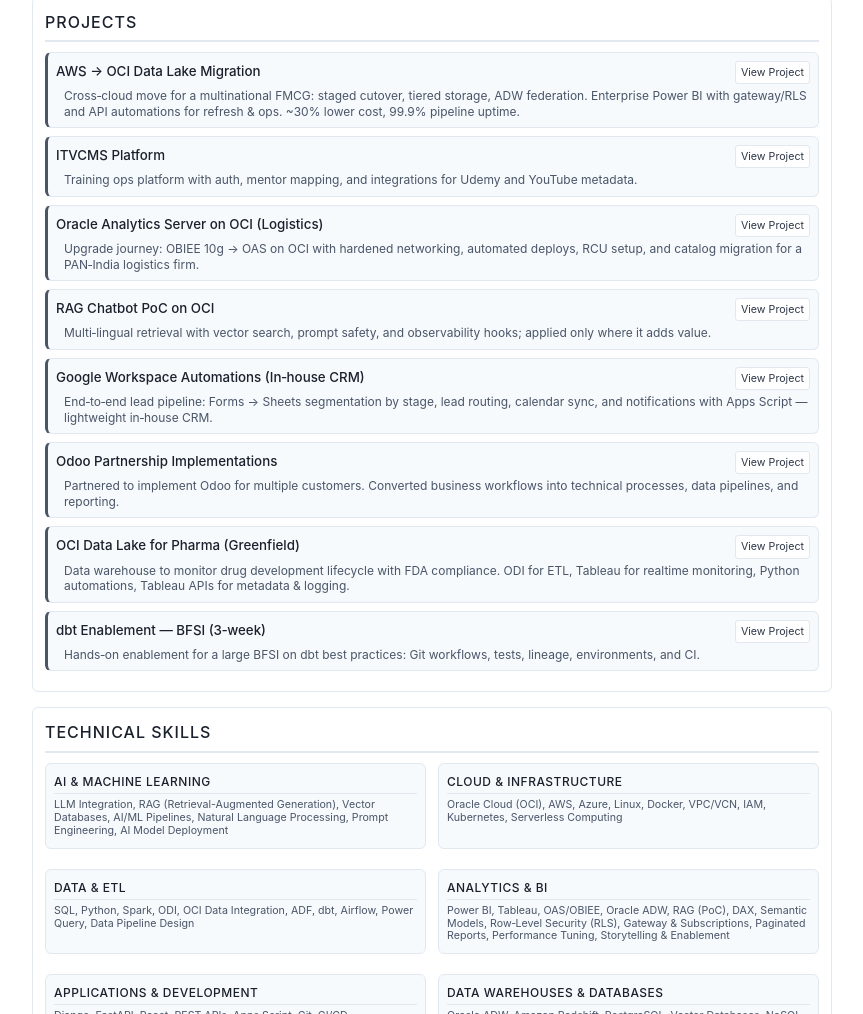
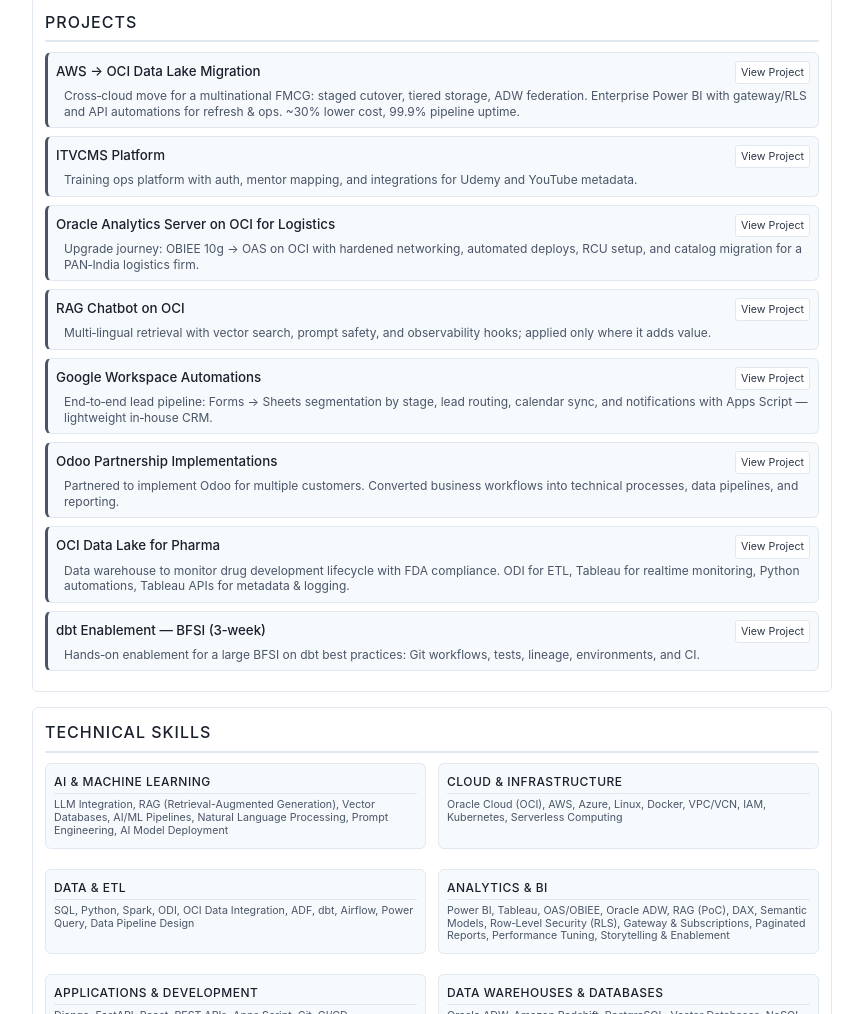
Before and after one commit to kalepratik/my-portfolio, a website: page resume/resume.html in a window 1280 px wide. Shown: the part 1619-2633 px from the top of the page, without its empty margins (208-1071 px from the left). Drawn offline with Linux system fonts and the light colour scheme.

Commit message:
content(projects): update project titles - remove Greenfield, In-house CRM, PoC; change Logistics format

```diff
--- a/resume/resume.html
+++ b/resume/resume.html
@@ -622,21 +622,21 @@
             </div>
             <div class="project-item">
                 <div class="project-header">
-                    <div class="project-title">Oracle Analytics Server on OCI (Logistics)</div>
+                    <div class="project-title">Oracle Analytics Server on OCI for Logistics</div>
                     <a href="https://kpratik64.github.io/my-portfolio/#projects" class="project-link">View Project</a>
                 </div>
                 <div class="project-description">Upgrade journey: OBIEE 10g → OAS on OCI with hardened networking, automated deploys, RCU setup, and catalog migration for a PAN‑India logistics firm.</div>
             </div>
             <div class="project-item">
                 <div class="project-header">
-                    <div class="project-title">RAG Chatbot PoC on OCI</div>
+                    <div class="project-title">RAG Chatbot on OCI</div>
                     <a href="https://kpratik64.github.io/my-portfolio/#projects" class="project-link">View Project</a>
                 </div>
                 <div class="project-description">Multi‑lingual retrieval with vector search, prompt safety, and observability hooks; applied only where it adds value.</div>
             </div>
             <div class="project-item">
                 <div class="project-header">
-                    <div class="project-title">Google Workspace Automations (In‑house CRM)</div>
+                    <div class="project-title">Google Workspace Automations</div>
                     <a href="https://kpratik64.github.io/my-portfolio/#projects" class="project-link">View Project</a>
                 </div>
                 <div class="project-description">End‑to‑end lead pipeline: Forms → Sheets segmentation by stage, lead routing, calendar sync, and notifications with Apps Script — lightweight in‑house CRM.</div>
@@ -650,7 +650,7 @@
             </div>
             <div class="project-item">
                 <div class="project-header">
-                    <div class="project-title">OCI Data Lake for Pharma (Greenfield)</div>
+                    <div class="project-title">OCI Data Lake for Pharma</div>
                     <a href="https://kpratik64.github.io/my-portfolio/#projects" class="project-link">View Project</a>
                 </div>
                 <div class="project-description">Data warehouse to monitor drug development lifecycle with FDA compliance. ODI for ETL, Tableau for realtime monitoring, Python automations, Tableau APIs for metadata & logging.</div>
```
Also changed, not shown: assets/js/script.js (+4 -4 lines).
